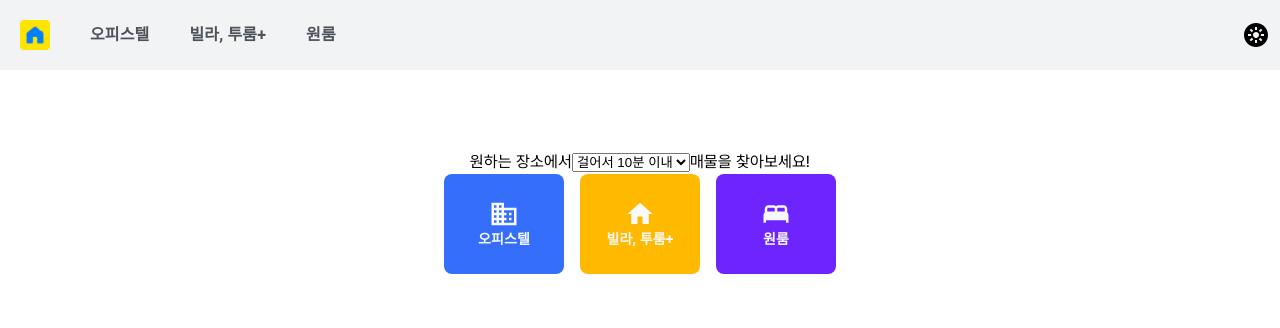
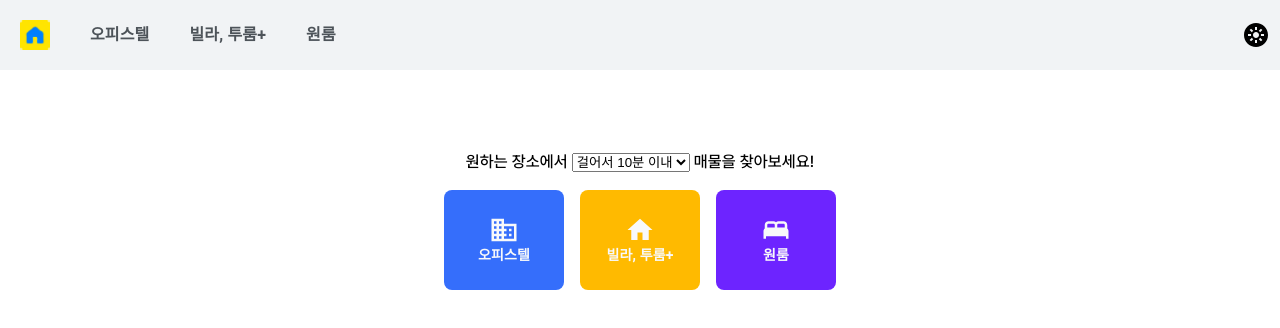
Before and after one commit to Jihye2ee/room-near-indent, a Next.js app: page / in a window 1280 px wide. Shown: the top 328 px of the page. Built offline with nearby package versions, Linux system fonts and the light colour scheme.

Commit message:
컴포넌트 패딩, 마진 값 조정

```diff
--- a/app/page.tsx
+++ b/app/page.tsx
@@ -4,6 +4,7 @@ import { useReducer } from 'react'
 import { useRecoilState } from 'recoil'
 
 import { Stack, Typography } from '@/src/ui/mui'
+import styled from '@emotion/styled'
 import BedIcon from '@mui/icons-material/Bed'
 import BusinessIcon from '@mui/icons-material/Business'
 import HomeIcon from '@mui/icons-material/Home'
@@ -66,14 +67,14 @@ export default function Home() {
   }
   return (
     <Stack alignItems='center' role='navigation' aria-label='주거 유형 선택' sx={{ mt: { laptop: 10, tablet: 5, mobile: 2 }}}>
-      <div>
-        원하는 장소에서
+      <MainPhraseContainer>
+        원하는 장소에서&nbsp;
         <select onChange={handleSelect}>
           <option value='0.7'>걸어서 10분 이내</option>
           <option value='1.5'>걸어서 20분 이내</option>
         </select>
-        매물을 찾아보세요!
-      </div>
+        &nbsp;매물을 찾아보세요!
+      </MainPhraseContainer>
       <Stack direction='row' justifyContent='center' alignItems='center' spacing={2} pl={2} pr={2} sx={{ width: { mobile: '100%' }}}>
         <Stack
           component='button'
@@ -115,3 +116,9 @@ export default function Home() {
     </Stack>
   )
 }
+
+const MainPhraseContainer = styled.div`
+  margin-bottom: 16px;
+  font-size: 16px;
+  font-weight: 500;
+`
--- a/src/ui/components/LandList.tsx
+++ b/src/ui/components/LandList.tsx
@@ -15,7 +15,7 @@ type Props = {
 const LandList = ({ items }: Props) => {
   return (
     <Stack tabIndex={0} aria-label='매물 목록' sx={{ width: '100%' }}>
-      <Stack tabIndex={0} mt={2}>
+      <Stack tabIndex={0}>
         <Typography aria-label={`총 ${items.length}`} variant='body1' sx={{ fontWeight: 500, ml: 1, mb: 1, color: 'grey.600' }}>총 {items.length}개</Typography>
       </Stack>
       <StyledDataGrid<PropertyInfo>
--- a/src/ui/components/NaverlandList.tsx
+++ b/src/ui/components/NaverlandList.tsx
@@ -18,7 +18,7 @@ type Props = {
 const NaverlandList = ({ item, totalCount, handlePagination }: Props) => {
   return (
     <Stack tabIndex={0} aria-label='매물 목록' sx={{ width: '100%', mb: 22 }}>
-      <Stack tabIndex={0} mt={2}>
+      <Stack tabIndex={0}>
         <Typography aria-label={`총 ${totalCount}`} variant='body1' sx={{ fontWeight: 500, ml: 1, mb: 1, color: 'grey.600' }}>총 {totalCount}개</Typography>
       </Stack>
       <StyledDataGrid<ArticleItem>
```
